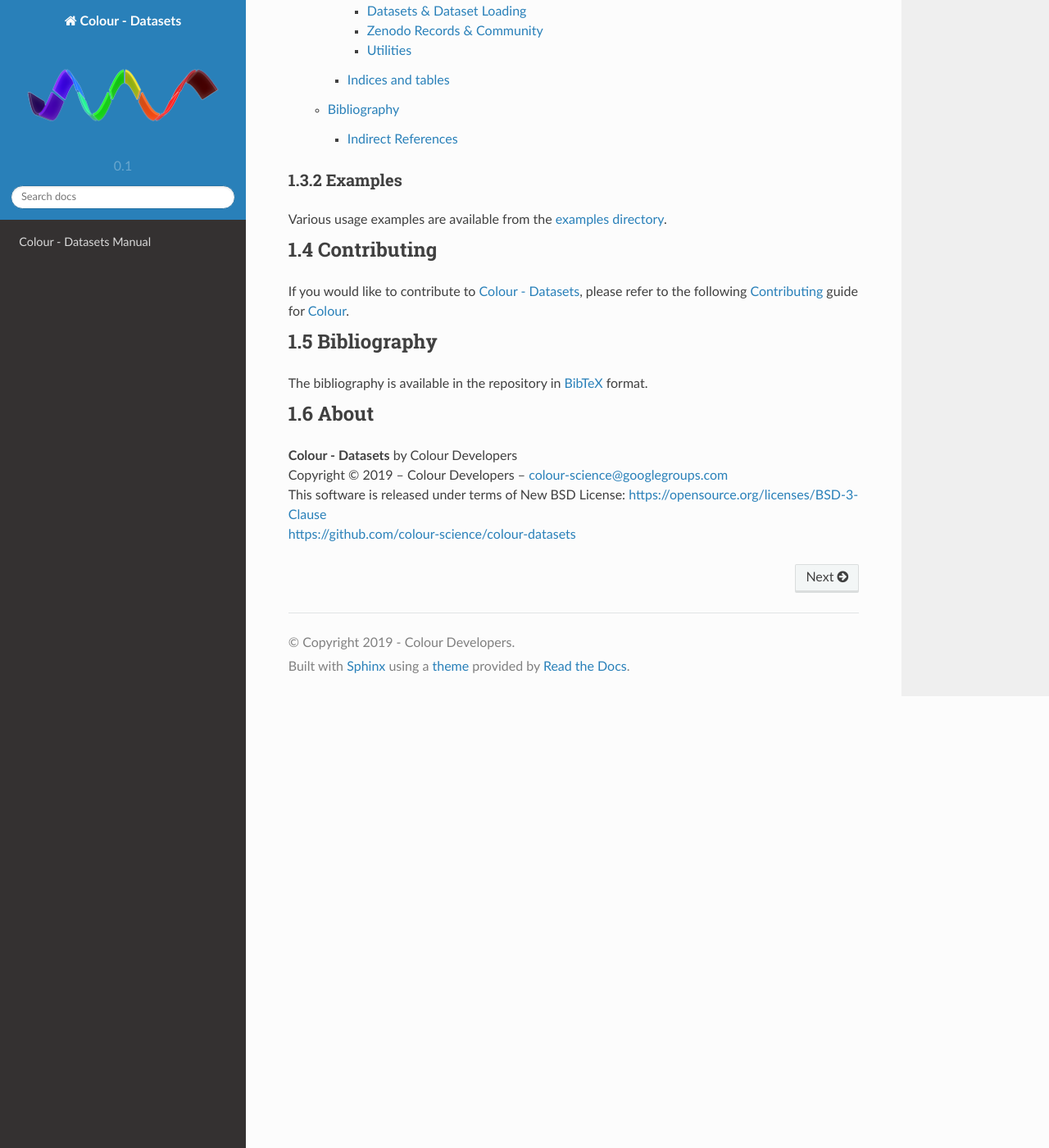
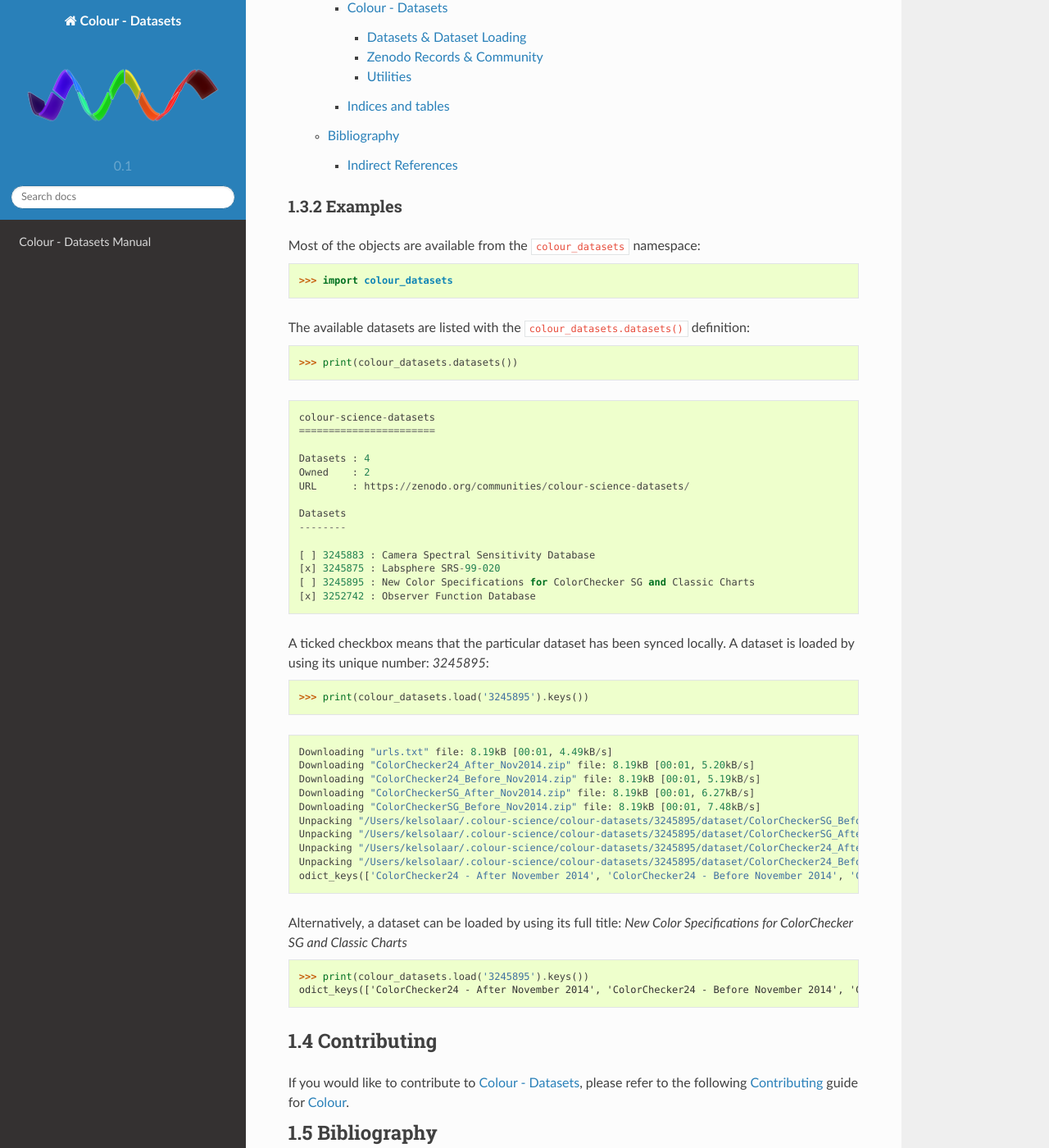
Before and after one commit to colour-science/colour-datasets, a Sphinx documentation site: the page built from docs/index.rst, in a window 1280 px wide and 1400 px high, scrolled down 1667 px. Shown: the whole window at 82% size. Built offline with Sphinx 7.4.7 and the Read the Docs theme 2.0.0, drawn with Linux system fonts in a browser that asks for light colours.

```diff
--- a/docs/index.rst
+++ b/docs/index.rst
@@ -72,8 +73,63 @@ is the manual:
 Examples
 ^^^^^^^^
 
-Various usage examples are available from the
-`examples directory <https://github.com/colour-science/colour-datasets/tree/master/colour_datasets/examples>`_.
+Most of the objects are available from the ``colour_datasets`` namespace:
+
+.. code-block:: python
+
+    >>> import colour_datasets
+
+The available datasets are listed with the ``colour_datasets.datasets()``
+definition:
+
+.. code-block:: python
+
+    >>> print(colour_datasets.datasets())
+
+::
+
+    colour-science-datasets
+    =======================
+
+    Datasets : 4
+    Owned    : 2
+    URL      : https://zenodo.org/communities/colour-science-datasets/
+
+    Datasets
+    --------
+
+    [ ] 3245883 : Camera Spectral Sensitivity Database
+    [x] 3245875 : Labsphere SRS-99-020
+    [ ] 3245895 : New Color Specifications for ColorChecker SG and Classic Charts
+    [x] 3252742 : Observer Function Database
+
+A ticked checkbox means that the particular dataset has been synced locally.
+A dataset is loaded by using its unique number: *3245895*:
+
+.. code-block:: python
+
+    >>> print(colour_datasets.load('3245895').keys())
+
+::
+
+    Downloading "urls.txt" file: 8.19kB [00:01, 4.49kB/s]
+    Downloading "ColorChecker24_After_Nov2014.zip" file: 8.19kB [00:01, 5.20kB/s]
+    Downloading "ColorChecker24_Before_Nov2014.zip" file: 8.19kB [00:01, 5.19kB/s]
+    Downloading "ColorCheckerSG_After_Nov2014.zip" file: 8.19kB [00:01, 6.27kB/s]
+    Downloading "ColorCheckerSG_Before_Nov2014.zip" file: 8.19kB [00:01, 7.48kB/s]
+    Unpacking "/Users/kelsolaar/.colour-science/colour-datasets/3245895/dataset/ColorCheckerSG_Before_Nov2014.zip" archive...
+    Unpacking "/Users/kelsolaar/.colour-science/colour-datasets/3245895/dataset/ColorCheckerSG_After_Nov2014.zip" archive...
+    Unpacking "/Users/kelsolaar/.colour-science/colour-datasets/3245895/dataset/ColorChecker24_After_Nov2014.zip" archive...
+    Unpacking "/Users/kelsolaar/.colour-science/colour-datasets/3245895/dataset/ColorChecker24_Before_Nov2014.zip" archive...
+    odict_keys(['ColorChecker24 - After November 2014', 'ColorChecker24 - Before November 2014', 'ColorCheckerSG - After November 2014', 'ColorCheckerSG - Before November 2014'])
+
+Alternatively, a dataset can be loaded by using its full title:
+*New Color Specifications for ColorChecker SG and Classic Charts*
+
+.. code-block:: python
+
+    >>> print(colour_datasets.load('3245895').keys())
+    odict_keys(['ColorChecker24 - After November 2014', 'ColorChecker24 - Before November 2014', 'ColorCheckerSG - After November 2014', 'ColorCheckerSG - Before November 2014'])
 
 Contributing
 ------------
```
Also changed, not shown: other parts of docs/index.rst (+1 -0 lines), README.rst (+58 -2 lines).
